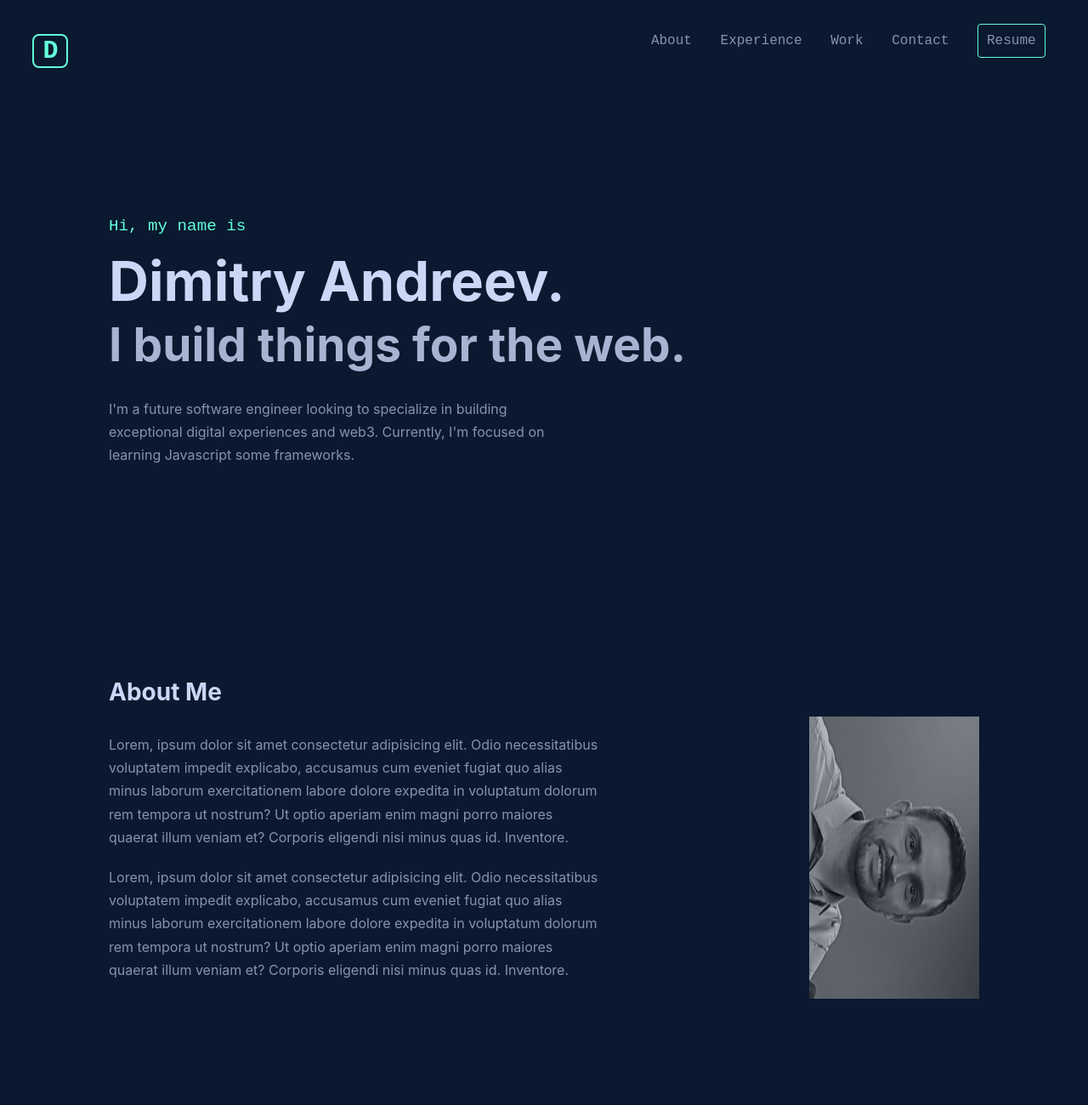
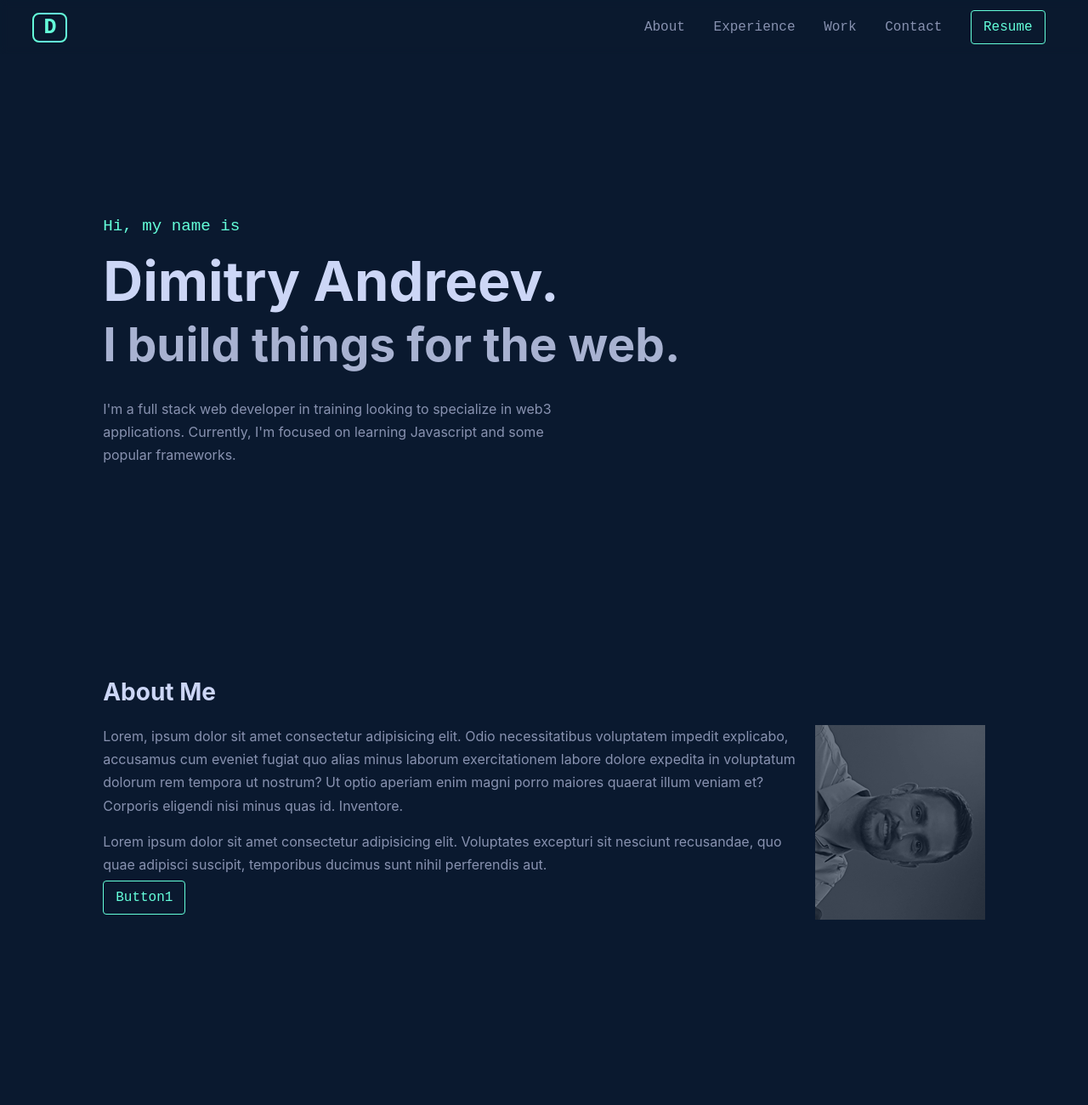
Before and after one commit to bgandreev/challenge_2, a plain HTML site: page index.html in a window 1280 px wide. Shown: the top 1300 px of the page at 85% size. Drawn offline with Linux system fonts and the light colour scheme.

Commit message:
Fixed nav links and default button. Added some padding and spacing

```diff
--- a/index.html
+++ b/index.html
@@ -13,9 +13,11 @@
 
 <body>
     <header>
-        <div id="main-logo">
-            <h1>D</h1>
-        </div>
+        <a href="#hero">
+            <div id="main-logo">
+                <h1>D</h1>
+            </div>
+        </a>
         <nav>
             <ul>
                 <li>
@@ -31,19 +33,19 @@
                     <a href="#">Contact</a>
                 </li>
                 <li>
-                    <span class="button"><a href="#">Resume</a></span>
+                    <a class="button" href="#">Resume</a>
                 </li>
             </ul>
         </nav>
     </header>
 
     <main>
-        <section id="hero">
+        <section id="welcome">
             <div>
-                <p class="green-text font-fam-mono">Hi, my name is</p>
+                <p class="welcome-msg">Hi, my name is</p>
                 <h2 class="lightest-slate">Dimitry Andreev.</h2>
                 <h3 class="light-slate">I build things for the web.</h3>
-                <p>I'm a future software engineer looking to specialize in building exceptional digital experiences and web3. Currently, I'm focused on learning Javascript some frameworks.</p>
+                <p>I'm a full stack web developer in training looking to specialize in web3 applications. Currently, I'm focused on learning Javascript and some popular frameworks.</p>
             </div>
         </section>
         <section id="about">
@@ -51,11 +53,14 @@
                 <h2 class="section-heading">About Me</h2>
             </div>
             <div class="two-col-box">
-                <div class="two-col-box-inner">
+                <div class="two-col-box-left">
                     <p>Lorem, ipsum dolor sit amet consectetur adipisicing elit. Odio necessitatibus voluptatem impedit explicabo, accusamus cum eveniet fugiat quo alias minus laborum exercitationem labore dolore expedita in voluptatum dolorum rem tempora ut nostrum? Ut optio aperiam enim magni porro maiores quaerat illum veniam et? Corporis eligendi nisi minus quas id. Inventore.</p>
-                    <p>Lorem, ipsum dolor sit amet consectetur adipisicing elit. Odio necessitatibus voluptatem impedit explicabo, accusamus cum eveniet fugiat quo alias minus laborum exercitationem labore dolore expedita in voluptatum dolorum rem tempora ut nostrum? Ut optio aperiam enim magni porro maiores quaerat illum veniam et? Corporis eligendi nisi minus quas id. Inventore.</p>
+                    <p>Lorem ipsum dolor sit amet consectetur adipisicing elit. Voluptates excepturi sit nesciunt recusandae, quo quae adipisci suscipit, temporibus ducimus sunt nihil perferendis aut.</p>
+                    <div><a class="button" href="#">Button1</a></div>
                 </div>
-                <img src="./img/profile_trans.png" alt="Profile Picture">
+                <div class="two-col-box-right">
+                    <img src="./img/profile_pic_40.png" alt="Profile Picture">
+                </div>
             </div>
         </section>
         <section>
--- a/style.css
+++ b/style.css
@@ -3,14 +3,14 @@
     --navy: #0a192f;
     --light-navy: #112240;
     --lightest-navy: #233554;
-    --navy-shadow: rgba(2,12,27,0.7);
+    --navy-trans: rgba(10, 25, 47,0.6);
     --dark-slate: #495670;
     --slate: #8892b0;
     --light-slate: #a8b2d1;
     --lightest-slate: #ccd6f6;
     --white: #e6f1ff;
     --green: #64ffda;
-    --green-tint: rgba(100,255,218,0.1);
+    --green-trans: rgba(100,255,218,0.1);
     --pink: #f57dff;
     --blue: #57cbff;
     --font-sans: "Calibre","Inter","San Francisco","SF Pro Text",-apple-system,system-ui,sans-serif;
@@ -21,27 +21,30 @@ body {
     background-color: var(--navy);
     color: var(--slate);
     font-family: var(--font-sans);
+    max-width: 1140px;
+    margin: 0 auto;
+    padding: 0 4%;
+    /* border: 1px solid red; */
 }
 
 header {
    font-family: var(--font-mono);
-   background-color:  var(--navy);
+   background-color: var(--navy-trans);
+   -webkit-backdrop-filter: blur(5px);
+   backdrop-filter: blur(5px);
    display: flex;
    justify-content: space-between;
+   align-items: center;
    position: fixed;
    top: 0;
    left: 0;
    width: 100%;
-   padding: 40px 3% 10px 3%;
-   /* border-bottom: 1px solid var(--slate); */
+   height: 8%;
+   padding: 0 3%;
 }
 
-#main-logo {
-    font-size: 30px;
-    color:  var(--green);
-    border: 2px solid var(--green);
-    padding: 3px 10px;
-    border-radius: 8px;
+header a {
+    text-decoration: none;
 }
 
 nav ul li {
@@ -50,9 +53,8 @@ nav ul li {
 }
 
 nav ul li a {
-    text-decoration: none;
     color: var(--slate);
-    padding: 0 0 5px 0;
+    padding-bottom: 5px;
 }
 
 nav ul li a:hover {
@@ -60,114 +62,98 @@ nav ul li a:hover {
     border-bottom: 3px solid var(--green);
 }
 
-main {
-    max-width: 80%;
-    margin: 0 auto;
+nav ul li a:focus {
+    color: var(--green);
+}
+
+.button {
+    font-family: var(--font-mono);
+    color: var(--green);
+    background-color: transparent;
+    border: 1px solid var(--green);
+    border-radius: 4px;
+    text-decoration: none;
+    padding: 10px 14px;
+}
+
+.button:hover {
+    font-family: var(--font-mono);
+    color: var(--green);
+    background-color: var(--green-trans);
+    border: 1px solid var(--green);
+    border-radius: 4px;
+    text-decoration: none;
+    cursor: pointer;
 }
 
 section {
     min-height: 100vh;
+    scroll-margin-top: 20vh;
 }
 
 section p {
     line-height: 1.7;
 }
 
-#hero {
+#main-logo {
+    font-size: 25px;
+    color:  var(--green);
+    border: 2px solid var(--green);
+    padding: 3px 11px;
+    border-radius: 8px;
+}
+
+#main-logo:hover {
+    background-color: var(--green-trans);
+}
+
+#welcome {
     display: flex;
     align-items: center;
-
-
 }
 
-#hero h2 {
+#welcome h2 {
     padding: 15px 0;
     font-size: 65px;
+    color: var(--lightest-slate);
 }
 
-#hero h3 {
-    padding: 0 0 35px 0;
+#welcome h3 {
+    padding-bottom: 35px;
     font-size: 55px;
+    color: var(--light-slate);
 }
 
-#hero p {
+#welcome p {
     max-width: 540px;
 }
 
-
-.two-col-box {
-    display: flex;
-    justify-content: space-between;
-
-
-}
-
-.two-col-box img {
-    align-self: top;
-    /* order: 1; */
-}
-
-.two-col-box-inner p {
-    max-width: 70%;
-    margin: 20px 0;
+p.welcome-msg {
+    color: var(--green);
+    font-family: var(--font-mono);
+    font-size: 1.2rem;
 }
 
 .section-heading {
     font-size: 28px;
     color: var(--lightest-slate);
+    padding-bottom: 25px;
+}
+
+.two-col-box {
+    display: flex;
+    justify-content: space-between;
+}
+
+.two-col-box p {
     padding-bottom: 15px;
 }
 
-
-
-.button {
-    color: var(--green);
-    background-color: transparent;
-    border: 1px solid var(--green);
-    border-radius: 4px;
-    text-decoration: none;
-    cursor: pointer;
-    padding: 10px 10px;
+.two-col-box-left {
+    max-width: 80%;
+    padding-right: 15px;
 }
 
-.button:hover {
-    border: 0;
-
+.two-col-box-right {
+    padding-left: 5px;
 }
-
-#left {
-    background-color: white;
-    width: 5%;
-    height: 400px;
-    float: left;
-    display: fixed;
-
-}
-
-#right {
-    background-color: white;
-    width: 5%;
-    height: 1000px;
-    float: right;
-    display: fixed;
-    position: relative;
-    top: 0;
-    right: 0;
-}
-
-.green-text {
-    color: var(--green);
-}
-
-.light-slate {
-    color: var(--light-slate);
-}
-
-.lightest-slate {
-    color: var(--lightest-slate);
-}
-
-.font-fam-mono {
-    font-family: var(--font-mono);
-    font-size: 1.2rem;
-}
```
Also changed, not shown: img/profile_pic_40.png (added).
